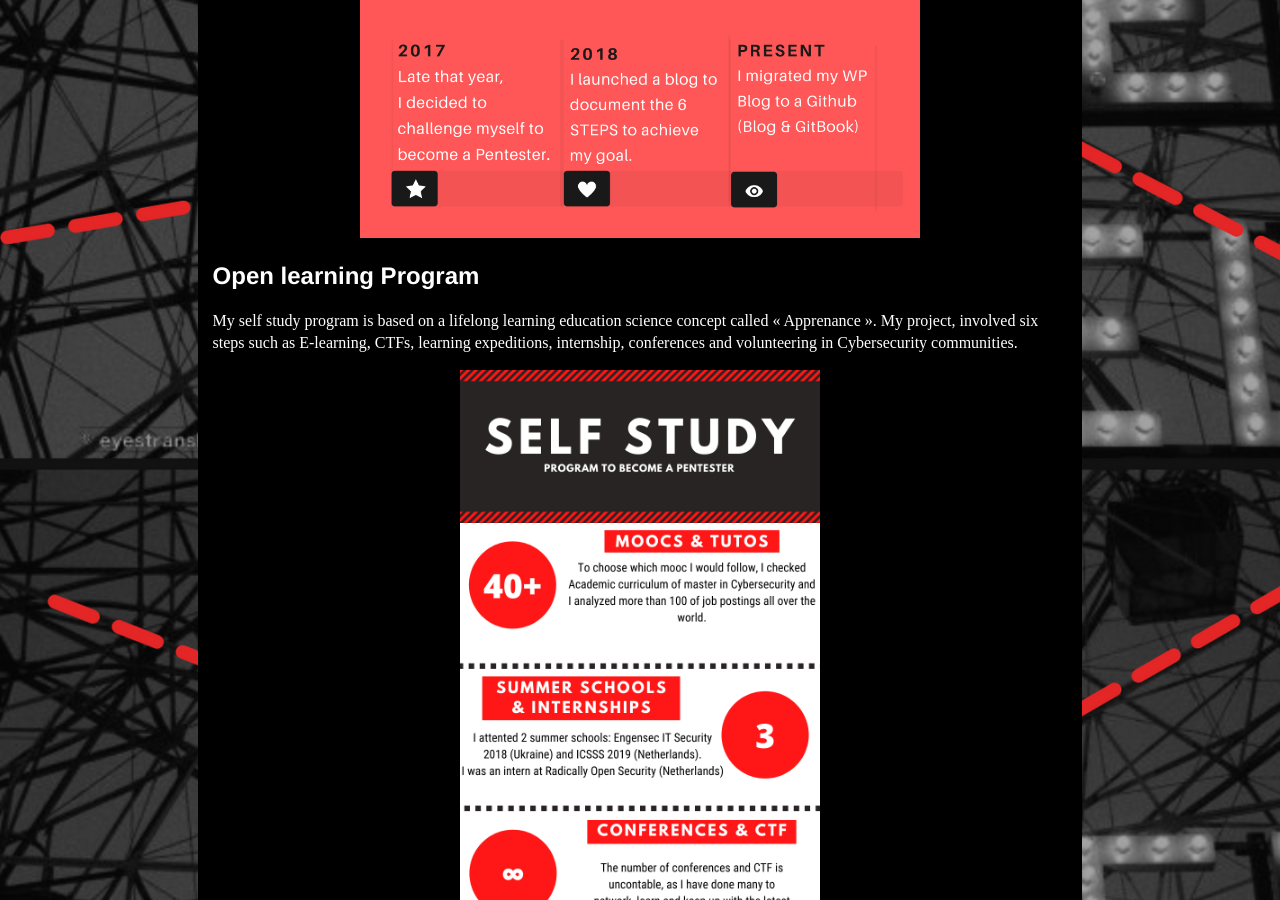
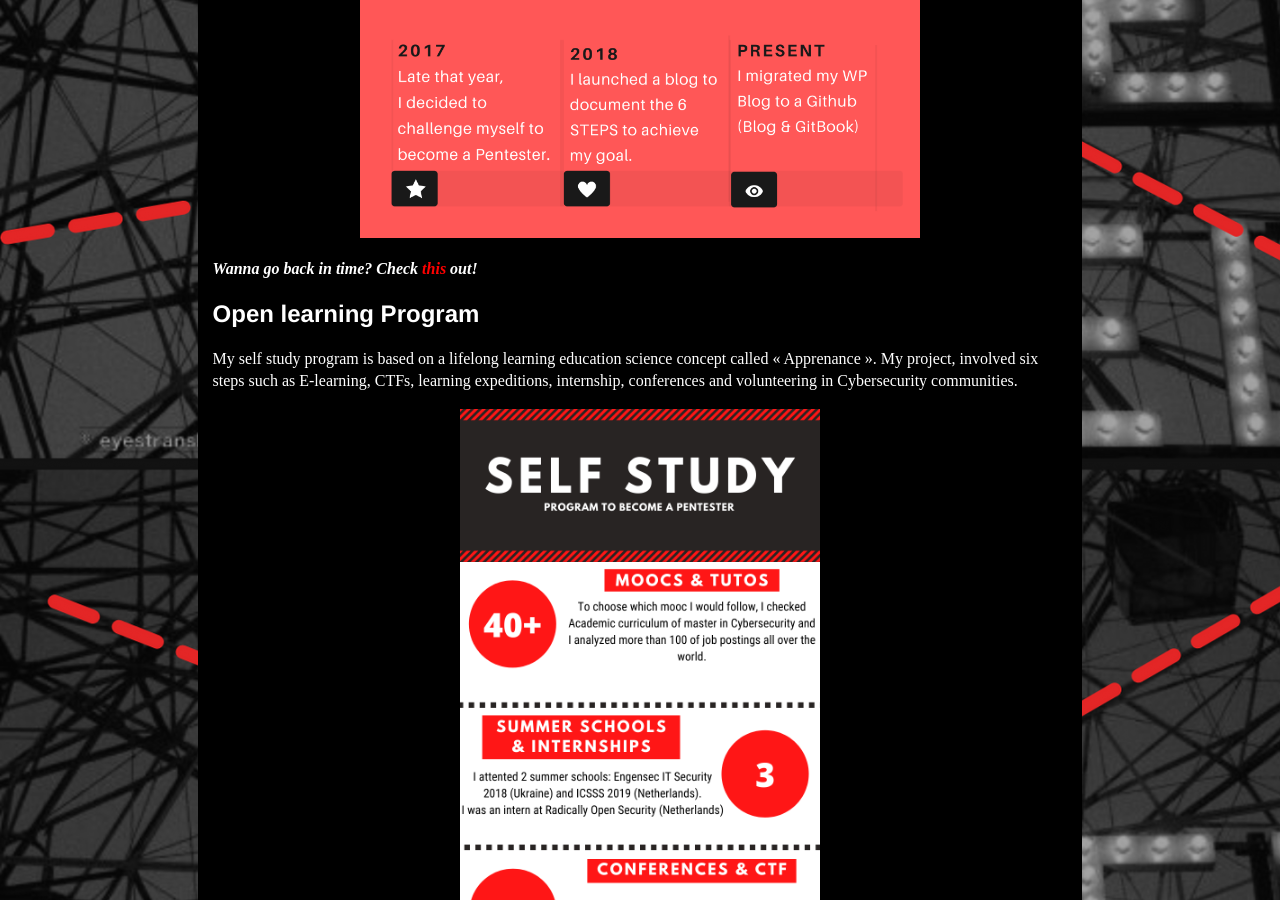
Before and after one commit to CSbyGB/csbygb.github.io, a Jekyll site: the page built from index.html, in a window 1280 px wide and 900 px high, scrolled down 1377 px. Built offline with Jekyll 4.4.1, drawn with Linux system fonts in a browser that asks for light colours.

Commit message:
Update index.html

```diff
--- a/index.html
+++ b/index.html
@@ -5,18 +5,25 @@
 <div class="index">
 <h1>Welcome to C.S. by G.B.</h1>
 
-<!-- <p>This Blog is under construction the content is added progressively you can already have a look at the blog menu item</p>-->
+
 <p><h2>CS by GB is a Blog about an Open Learning program.
 This Program is a self training to Become a Pentester.</h2></p>
+
 <h2>csbygb@world:$ whoami</h2>
 <p>Ethical Hacker 🏳️ |🏆 Pentest Ninja Award W.S Cyberjutsu | 🇨🇦 Top 20 Women in Cybersecurity #DoWeLookLikeHackers 🏳️‍🌈</p>
+
 <h2>My Story, Why and How I chose to Become a Pentester </h2>
+
 <h3>Breaking into Cybersecurity, guest: Gabrielle B. - a podcast by Christophe Foulon and Renee Small</h3>
 <p><center><iframe width="560" height="315" src="https://www.youtube.com/embed/P7Bnqeb2llQ" title="YouTube video player" frameborder="0" allow="accelerometer; autoplay; clipboard-write; encrypted-media; gyroscope; picture-in-picture" allowfullscreen></iframe></center></p>
+
 <h3>The Hacker Factory Podcast, guest: Gabrielle B. - a podcast from ITSPMagazine by Philip Wylie </h3>
 <p><iframe height="200px" width="100%" frameborder="no" scrolling="no" seamless src="https://player.simplecast.com/669045ac-b509-4139-a2ed-17d1ab851b3f?dark=true"></iframe></p>
+
 <h2>Timeline of my blog</h2>
 <center><img src="/img/Blog-timeline.png" width="560"/></center>
+<p><i><b>Wanna go back in time? Check <a href="https://csbygb.github.io/blog/2022/01/08/new-blog">this</a> out!</i></b></p>
+
 <h2>Open learning Program</h2>
 <p>My self study program is based on a lifelong learning education science concept called « Apprenance ».
 My project, involved six steps such as E-learning, CTFs, learning expeditions, internship, conferences and volunteering in Cybersecurity communities.</p>
```
